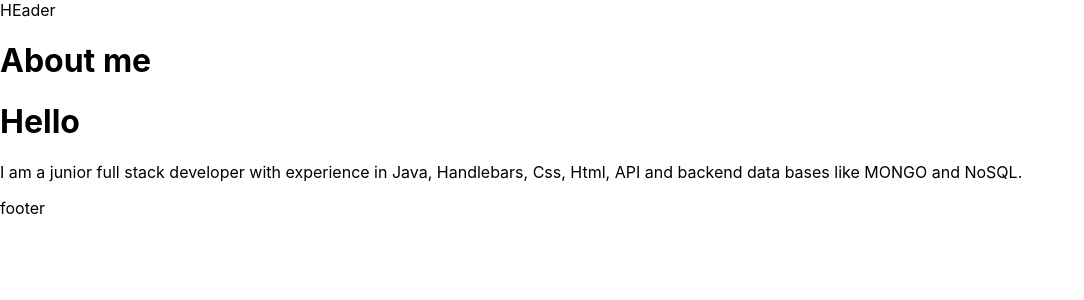
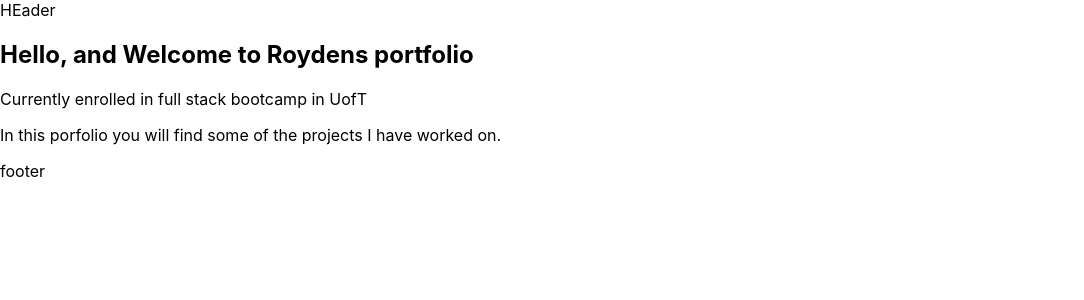
Before and after one commit to Rsmdo/react-port, a React (Create React App) app: page / in a window 1280 px wide. Shown: the top 300 px of the page, without its empty margins (0-1084 px from the left). Built offline with nearby package versions, Linux system fonts and the light colour scheme.

Commit message:
added about me and contact form

```diff
--- a/src/Components/About/index.js
+++ b/src/Components/About/index.js
@@ -1,21 +1,19 @@
 import React from 'react';
 
-const About = () => {
+function About() {
   return (
-    <div id="about">
-      <h1 id="main-section-header">About me</h1>
-      <div id="about-wrapper">
-        <div id="about-inner-wrapper">
-          <h1>Hello </h1>
-          <p>
-              I am a junior full stack developer with experience in
-              Java, Handlebars, Css, Html, API and backend data bases like MONGO and NoSQL.
-
-          </p>
-        </div>
-      </div>
-    </div>
+      <section>
+          <h1 className='text-center m-2'>Hello, and Welcome to Roydens portfolio</h1>
+          <article className='mx-lg-4'>
+              <p className='m-4 aboutText'>
+                  Currently enrolled in full stack bootcamp in UofT
+              </p>
+              <p className='m-4 aboutText'>
+                  In this porfolio you will find some of the projects I have worked on.
+              </p>
+          </article>
+      </section>
   );
-};
+}
 
 export default About;
--- a/src/Components/Contact/index.js
+++ b/src/Components/Contact/index.js
@@ -35,26 +35,26 @@ function ContactForm() {
 
   return (
     <section>
-      <h1 data-testid="h1tag">Contact me</h1>
-      <form id="contact-form" onSubmit={handleSubmit}>
+      <h1 className='text-center m-2' data-testid="h1tag">Contact me</h1>
+      <form  className='m-auto p-2 d-flex flex-column w-50' id="contact-form" onSubmit={handleSubmit}>
         <div>
-          <label htmlFor="name">Name:</label>
-          <input type="text" name="name" defaultValue={name} onBlur={handleChange} />
+          <label className='p-1' htmlFor="name">Name:</label>
+          <input className='w-100'type="text" name="name" defaultValue={name} onBlur={handleChange} />
         </div>
         <div>
-          <label htmlFor="email">Email address:</label>
-          <input type="email" name="email" defaultValue={email} onBlur={handleChange} />
+          <label className='p-1' htmlFor="email">Email address:</label>
+          <input  className='w-100'type="email" name="email" defaultValue={email} onBlur={handleChange} />
         </div>
         <div>
-          <label htmlFor="message">Message:</label>
-          <textarea name="message" rows="5" defaultValue={message} onBlur={handleChange} />
+          <label className='p-1' htmlFor="message">Message:</label>
+          <textarea className='w-100'name="message" rows="5" defaultValue={message} onBlur={handleChange} />
         </div>
         {errorMessage && (
           <div>
             <p className="error-text">{errorMessage}</p>
           </div>
         )}
-        <button data-testid="button" type="submit">Submit</button>
+        <button className='m-2 btn btn-secondary' data-testid="button" type="submit">Submit</button>
       </form>
     </section>
   );
```
